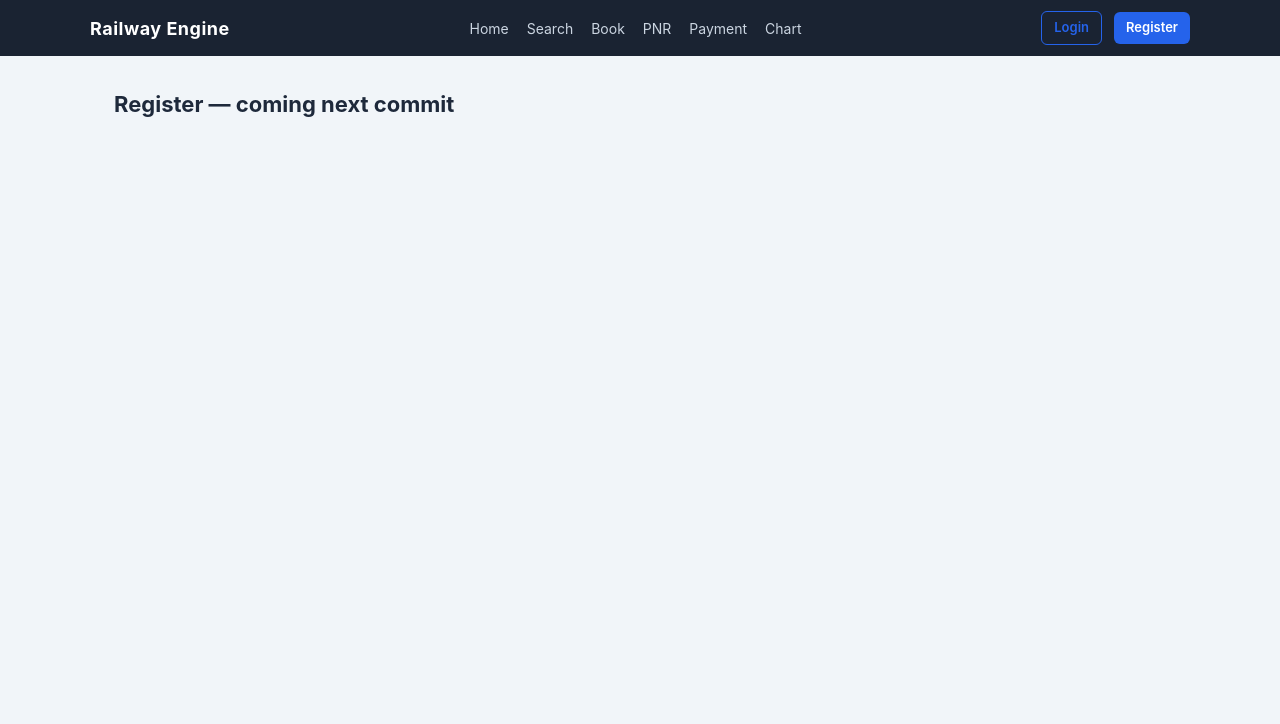
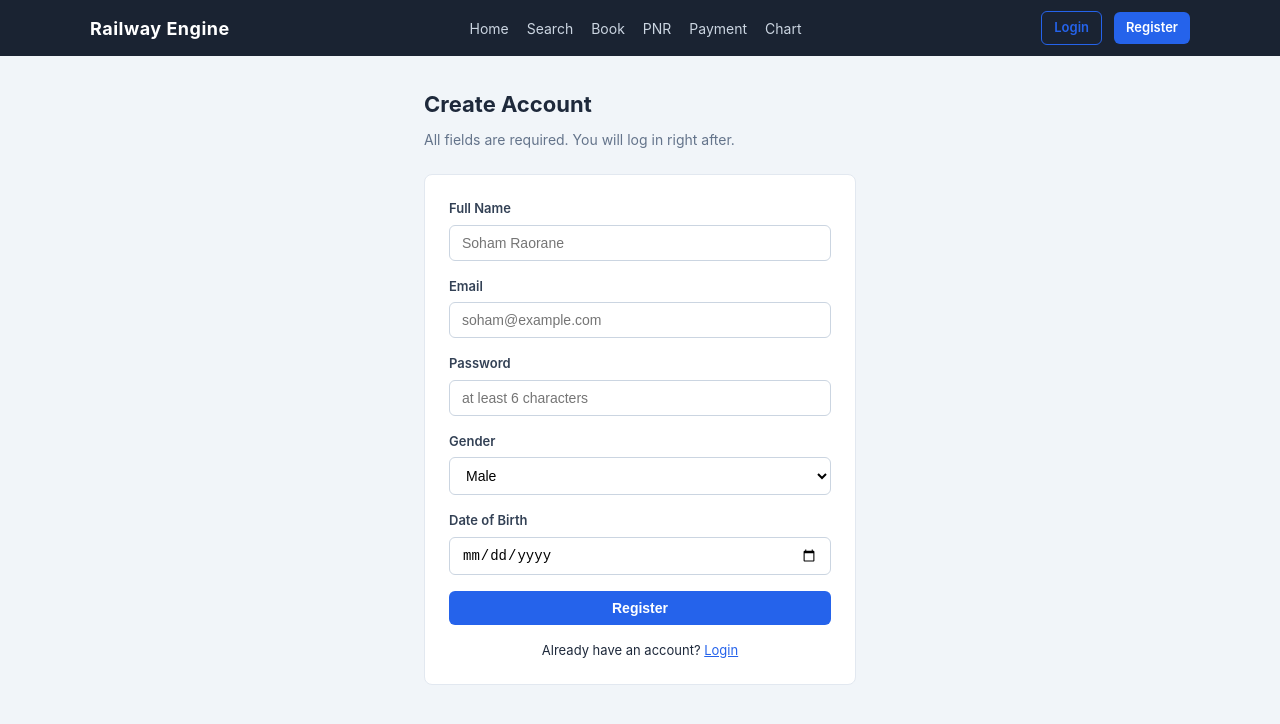
Before and after one commit to sohamRaorane/Railway-Reservation-Engine-Scaling-, a React app in the folder frontend/: page /register in a window 1280 px wide. Shown: the top 724 px of the page. Built offline with nearby package versions, Linux system fonts and the light colour scheme; no server answers; the HTML template or start-up script is replaced by a standard one.

Commit message:
feat(frontend): auth pages — login and register with seeded account hint

```diff
--- a/frontend/src/pages/Login.jsx
+++ b/frontend/src/pages/Login.jsx
@@ -1 +1,87 @@
-export default function Login() { return <div className="container"><h2 className="page-title">Login — coming next commit</h2></div> }
+/**
+ * Login — authenticates an existing user.
+ *
+ * Flow: user enters email + password → AuthContext.login() calls
+ * POST /api/v1/auth/login → backend verifies BCrypt hash via
+ * AuthenticationManager → returns accessToken + refreshToken →
+ * stored in localStorage → Header updates to show the logged-in user.
+ *
+ * Seeded test account: aarav@example.com / password
+ * (all seeded users share the same password for easy testing).
+ */
+
+import { useState } from 'react'
+import { Link, useNavigate } from 'react-router-dom'
+import { useAuth } from '../context/AuthContext'
+
+export default function Login() {
+  const { login, loading } = useAuth()
+  const navigate = useNavigate()
+
+  const [email, setEmail] = useState('')
+  const [password, setPassword] = useState('')
+  const [error, setError] = useState('')
+
+  async function handleSubmit(e) {
+    e.preventDefault()
+    setError('')
+
+    try {
+      await login(email, password)
+      navigate('/')
+    } catch (err) {
+      // Backend returns 401 with "Bad credentials" for wrong password,
+      // or 500 if the global exception handler wraps it — show the message
+      const msg =
+        err.response?.data?.message ||
+        err.response?.data?.error ||
+        'Login failed. Check your credentials.'
+      setError(msg)
+    }
+  }
+
+  return (
+    <div className="container" style={{ maxWidth: 440 }}>
+      <h1 className="page-title">Login</h1>
+      <p className="page-subtitle">Use a seeded account like aarav@example.com / password</p>
+
+      <div className="card">
+        {error && <div className="alert alert-error">{error}</div>}
+
+        <form onSubmit={handleSubmit}>
+          <div className="form-group">
+            <label htmlFor="email">Email</label>
+            <input
+              id="email"
+              type="email"
+              placeholder="aarav@example.com"
+              value={email}
+              onChange={(e) => setEmail(e.target.value)}
+              required
+            />
+          </div>
+
+          <div className="form-group">
+            <label htmlFor="password">Password</label>
+            <input
+              id="password"
+              type="password"
+              placeholder="password"
+              value={password}
+              onChange={(e) => setPassword(e.target.value)}
+              required
+            />
+          </div>
+
+          <button type="submit" className="btn" style={{ width: '100%' }} disabled={loading}>
+            {loading ? 'Signing in...' : 'Login'}
+          </button>
+        </form>
+
+        <p style={{ marginTop: 16, fontSize: 13, textAlign: 'center' }}>
+          No account? <Link to="/register">Register here</Link>
+        </p>
+      </div>
+    </div>
+  )
+}
--- a/frontend/src/pages/Register.jsx
+++ b/frontend/src/pages/Register.jsx
@@ -1 +1,137 @@
-export default function Register() { return <div className="container"><h2 className="page-title">Register — coming next commit</h2></div> }
+/**
+ * Register — creates a new user account.
+ *
+ * Maps 1:1 to auth/dto/RegisterRequest.java:15 — the five fields
+ * (name, email, password, gender, dateOfBirth) are sent as JSON to
+ * POST /api/v1/auth/register. The backend hashes the password with
+ * BCrypt and initializes role=USER, kycStatus=PENDING, and
+ * is_defence_personnel=false (fixed in User.java:85 + AuthService.java:69).
+ *
+ * Gender note: the DB CHECK allows MALE/FEMALE/OTHER, while the Java
+ * enum is MALE/FEMALE/OTHERS — we only offer MALE/FEMALE here to stay
+ * safe on both sides. Date of birth drives Senior Citizen quota
+ * eligibility (M ≥60, F ≥58) validated on the booking side.
+ */
+
+import { useState } from 'react'
+import { Link, useNavigate } from 'react-router-dom'
+import { useAuth } from '../context/AuthContext'
+
+export default function Register() {
+  const { register, loading } = useAuth()
+  const navigate = useNavigate()
+
+  const [form, setForm] = useState({
+    name: '',
+    email: '',
+    password: '',
+    gender: 'MALE',
+    dateOfBirth: '',
+  })
+  const [error, setError] = useState('')
+  const [success, setSuccess] = useState('')
+
+  function update(field, value) {
+    setForm((prev) => ({ ...prev, [field]: value }))
+  }
+
+  async function handleSubmit(e) {
+    e.preventDefault()
+    setError('')
+    setSuccess('')
+
+    try {
+      await register(form)
+      setSuccess('Account created! Redirecting to login...')
+      setTimeout(() => navigate('/login'), 1200)
+    } catch (err) {
+      const msg =
+        err.response?.data?.message ||
+        err.response?.data?.error ||
+        'Registration failed. The email may already be taken.'
+      setError(msg)
+    }
+  }
+
+  return (
+    <div className="container" style={{ maxWidth: 480 }}>
+      <h1 className="page-title">Create Account</h1>
+      <p className="page-subtitle">All fields are required. You will log in right after.</p>
+
+      <div className="card">
+        {error && <div className="alert alert-error">{error}</div>}
+        {success && <div className="alert alert-success">{success}</div>}
+
+        <form onSubmit={handleSubmit}>
+          <div className="form-group">
+            <label htmlFor="name">Full Name</label>
+            <input
+              id="name"
+              type="text"
+              placeholder="Soham Raorane"
+              value={form.name}
+              onChange={(e) => update('name', e.target.value)}
+              required
+            />
+          </div>
+
+          <div className="form-group">
+            <label htmlFor="email">Email</label>
+            <input
+              id="email"
+              type="email"
+              placeholder="soham@example.com"
+              value={form.email}
+              onChange={(e) => update('email', e.target.value)}
+              required
+            />
+          </div>
+
+          <div className="form-group">
+            <label htmlFor="password">Password</label>
+            <input
+              id="password"
+              type="password"
+              placeholder="at least 6 characters"
+              value={form.password}
+              onChange={(e) => update('password', e.target.value)}
+              required
+            />
+          </div>
+
+          <div className="form-group">
+            <label htmlFor="gender">Gender</label>
+            <select
+              id="gender"
+              value={form.gender}
+              onChange={(e) => update('gender', e.target.value)}
+            >
+              <option value="MALE">Male</option>
+              <option value="FEMALE">Female</option>
+              <option value="OTHER">Other</option>
+            </select>
+          </div>
+
+          <div className="form-group">
+            <label htmlFor="dob">Date of Birth</label>
+            <input
+              id="dob"
+              type="date"
+              value={form.dateOfBirth}
+              onChange={(e) => update('dateOfBirth', e.target.value)}
+              required
+            />
+          </div>
+
+          <button type="submit" className="btn" style={{ width: '100%' }} disabled={loading}>
+            {loading ? 'Creating...' : 'Register'}
+          </button>
+        </form>
+
+        <p style={{ marginTop: 16, fontSize: 13, textAlign: 'center' }}>
+          Already have an account? <Link to="/login">Login</Link>
+        </p>
+      </div>
+    </div>
+  )
+}
```
